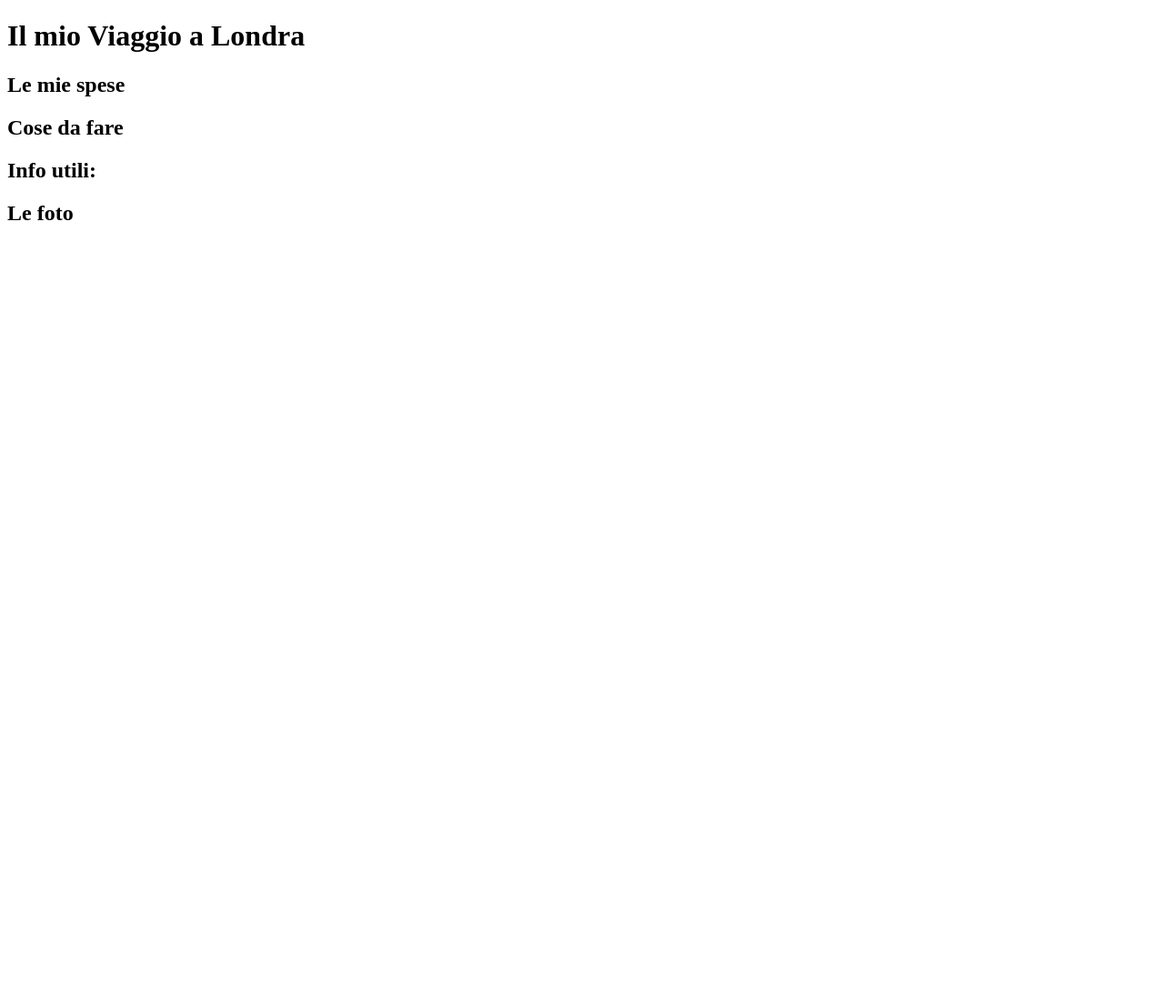
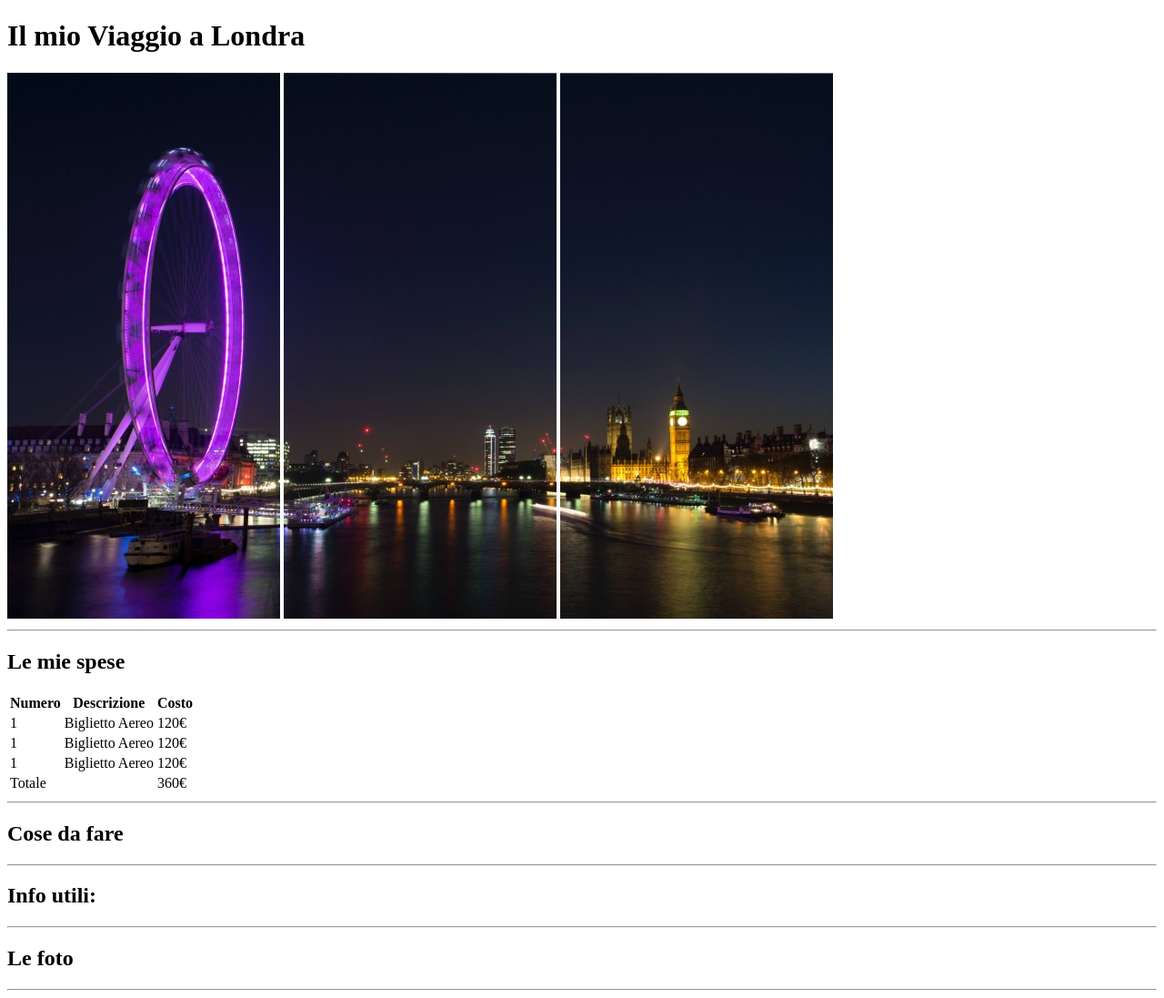
Before and after one commit to eSSeGH/html-london-trip, a plain HTML site: page index.html in a window 1280 px wide. Shown: the whole page at 91% size. Before the commit the page ends 800 px from the top, so only its background shows below. Drawn offline with Linux system fonts and the light colour scheme.

Commit message:
sezione aggiunta "le mie spese"

```diff
--- a/index.html
+++ b/index.html
@@ -11,29 +11,79 @@
 
     <!-- header con titolo e foto -->
     <header>
+
         <h1>Il mio Viaggio a Londra</h1>
+        <img src="img/pexels-bill-emrich-230794-0.jpg" alt="riva sinistra tamigi con ruota panoramica">
+        <img src="img/pexels-bill-emrich-230794-1.jpg" alt="centro del ponte sul tamigi">
+        <img src="img/pexels-bill-emrich-230794-2.jpg" alt="riva destra del tamigi con Big Ben">
 
     </header>
+    <hr>
 
     <!-- inizio main -->
     <main>
 
+        <!-- sezione "le mie spese" -->
         <section>
+
             <h2>Le mie spese</h2>
 
+            <!-- tabella spese -->
+            <table>
+
+                <thead>
+                    <th>Numero</th>
+                    <th>Descrizione</th>
+                    <th>Costo</th>
+                </thead>
+
+                <tbody>
+                    <tr>
+                        <td>1</td>
+                        <td>Biglietto Aereo</td>
+                        <td>120€</td>
+                    </tr>
+                    <tr>
+                        <td>1</td>
+                        <td>Biglietto Aereo</td>
+                        <td>120€</td>
+                    </tr>
+                    <tr>
+                        <td>1</td>
+                        <td>Biglietto Aereo</td>
+                        <td>120€</td>
+                    </tr>
+                </tbody>
+
+                <tfoot>
+                    <tr>
+                        <td colspan="2">Totale</td>
+                        <td>360€</td>
+                    </tr>
+                </tfoot>
+
+            </table>
+
         </section>
+        <hr>
+
+        <!-- Sezione "cose da fare" -->
         <section>
             <h2>Cose da fare</h2>
+        </section>
+        <hr>
 
-        </section>
+        <!-- sezione "info utili" -->
         <section>
             <h2>Info utili:</h2>
+        </section>
+        <hr>
 
-        </section>
+        <!-- sezione "Le foto" -->
         <section>
             <h2>Le foto</h2>
-
         </section>
+        <hr>
 
     </main>
     <!-- fine main -->
```
